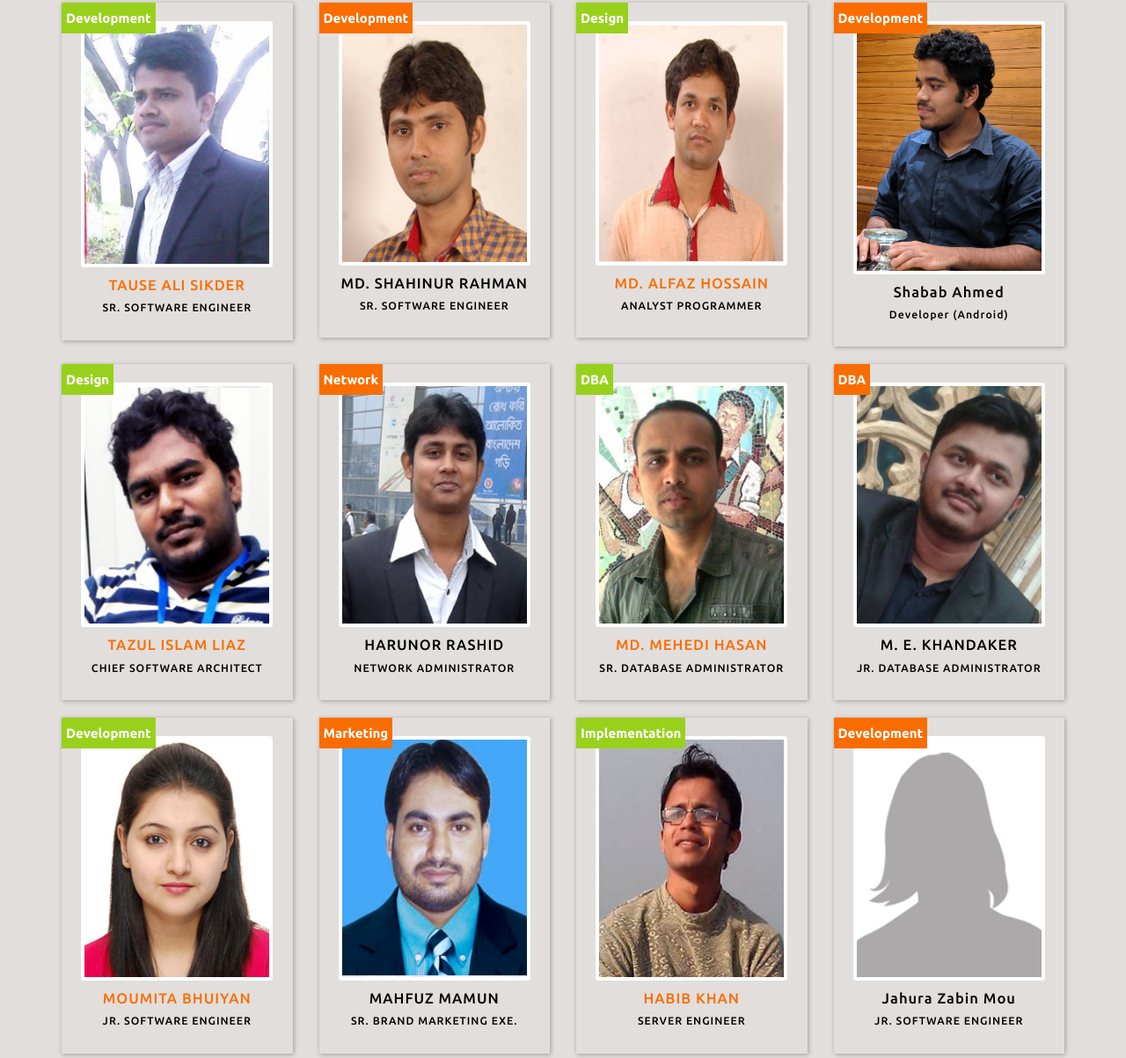
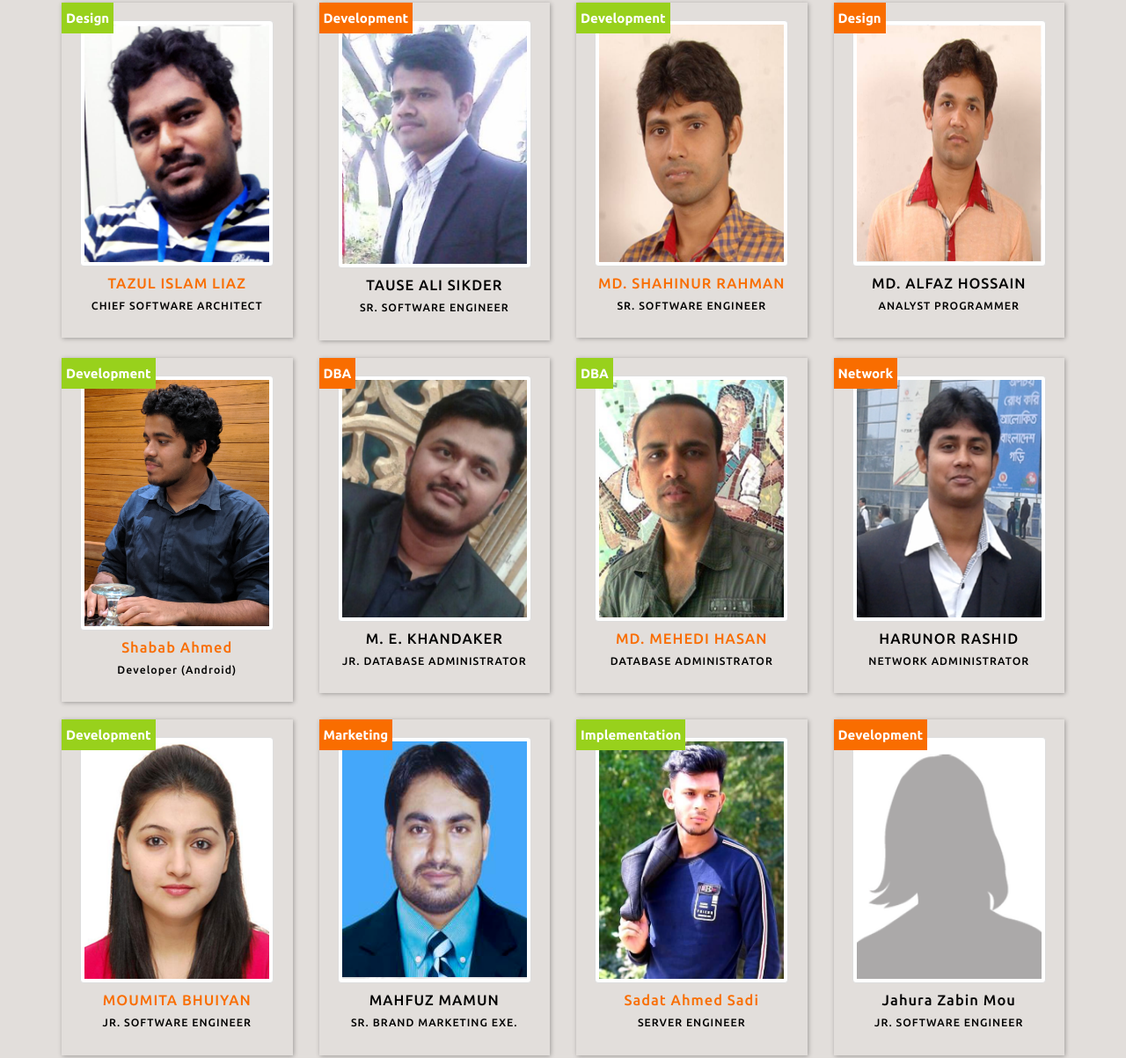
Before and after one commit to khomeni404/soft-engine, a plain HTML site: page index.html in a window 1280 px wide. Shown: the part 3794-4997 px from the top of the page at 88% size. Drawn offline with Linux system fonts and the light colour scheme.

Commit message:
Management Added

```diff
--- a/index.html
+++ b/index.html
@@ -556,6 +556,15 @@ License URI: http://www.themevault.net/license/-->
                 </div>
             </div>
             <div class="row tv-highlite-line">
+                <div class="col-md-3 col-sm-3 col-xs-6">
+                    <div class="tv-work-wrapper">
+                        <span>Design</span>
+
+                        <p><img class="img-responsive img-thumbnail" style="min-height: 280px" src="images/teams/liaz.jpg" alt="" width="220" height="253"/></p>
+                        <h3>TAZUL ISLAM LIAZ </h3>
+                        <h4>CHIEF SOFTWARE ARCHITECT</h4>
+                    </div>
+                </div>
 
                 <div class="col-md-3 col-sm-3 col-xs-6">
                     <div class="tv-work-wrapper">
@@ -582,6 +591,8 @@ License URI: http://www.themevault.net/license/-->
                         <h4>ANALYST PROGRAMMER </h4>
                     </div>
                 </div>
+            </div>
+            <div class="row tv-highlite-line">
                 <div class="col-md-3 col-sm-3 col-xs-6">
                     <div class="tv-work-wrapper">
                         <span>Development</span>
@@ -591,15 +602,20 @@ License URI: http://www.themevault.net/license/-->
                         <h4>Developer (Android) </h4>
                     </div>
                 </div>
-            </div>
-            <div class="row tv-highlite-line">
                 <div class="col-md-3 col-sm-3 col-xs-6">
                     <div class="tv-work-wrapper">
-                        <span>Design</span>
-
-                        <p><img class="img-responsive img-thumbnail" style="min-height: 280px" src="images/teams/liaz.jpg" alt="" width="220" height="253"/></p>
-                        <h3>TAZUL ISLAM LIAZ </h3>
-                        <h4>CHIEF SOFTWARE ARCHITECT</h4>
+                        <span>DBA</span>
+                        <p><img class="img-responsive img-thumbnail" style="min-height: 280px" src="images/teams/eleas.jpg" alt="" width="220" height="253"/></p>
+                        <h3>M. E. KHANDAKER</h3>
+                        <h4>JR. DATABASE ADMINISTRATOR</h4>
+                    </div>
+                </div>
+                <div class="col-md-3 col-sm-3 col-xs-6">
+                    <div class="tv-work-wrapper">
+                        <span>DBA</span>
+                        <p><img class="img-responsive img-thumbnail" style="min-height: 280px" src="images/teams/mehedi.jpg" alt="" width="220" height="253"/></p>
+                        <h3>MD. MEHEDI HASAN </h3>
+                        <h4>DATABASE ADMINISTRATOR </h4>
                     </div>
                 </div>
                 <div class="col-md-3 col-sm-3 col-xs-6">
@@ -608,22 +624,6 @@ License URI: http://www.themevault.net/license/-->
                         <p><img class="img-responsive img-thumbnail" style="min-height: 280px" src="images/teams/harun.jpg" alt="" width="220" height="253"/></p>
                         <h3>HARUNOR RASHID </h3>
                         <h4>NETWORK ADMINISTRATOR</h4>
-                    </div>
-                </div>
-                <div class="col-md-3 col-sm-3 col-xs-6">
-                    <div class="tv-work-wrapper">
-                        <span>DBA</span>
-                        <p><img class="img-responsive img-thumbnail" style="min-height: 280px" src="images/teams/mehedi.jpg" alt="" width="220" height="253"/></p>
-                        <h3>MD. MEHEDI HASAN </h3>
-                        <h4>SR. DATABASE ADMINISTRATOR </h4>
-                    </div>
-                </div>
-                <div class="col-md-3 col-sm-3 col-xs-6">
-                    <div class="tv-work-wrapper">
-                        <span>DBA</span>
-                        <p><img class="img-responsive img-thumbnail" style="min-height: 280px" src="images/teams/eleas.jpg" alt="" width="220" height="253"/></p>
-                        <h3>M. E. KHANDAKER</h3>
-                        <h4>JR. DATABASE ADMINISTRATOR</h4>
                     </div>
                 </div>
             </div>
@@ -648,8 +648,8 @@ License URI: http://www.themevault.net/license/-->
                 <div class="col-md-3 col-sm-3 col-xs-6">
                     <div class="tv-work-wrapper">
                         <span>Implementation</span>
-                        <p><img class="img-responsive img-thumbnail" style="min-height: 280px" src="images/teams/habib.jpg" alt="" width="220" height="253"/></p>
-                        <h3>HABIB KHAN</h3>
+                        <p><img class="img-responsive img-thumbnail" style="min-height: 280px" src="images/teams/sium.jpg" alt="" width="220" height="253"/></p>
+                        <h3>Sadat Ahmed Sadi</h3>
                         <h4>SERVER ENGINEER</h4>
                     </div>
                 </div>
@@ -663,8 +663,6 @@ License URI: http://www.themevault.net/license/-->
                 </div>
 
             </div>
-
-
         </div>
     </section>
 
```
Also changed, not shown: management.html (+1 -1 lines), images/teams/sium.jpg (added), 1 other file.
